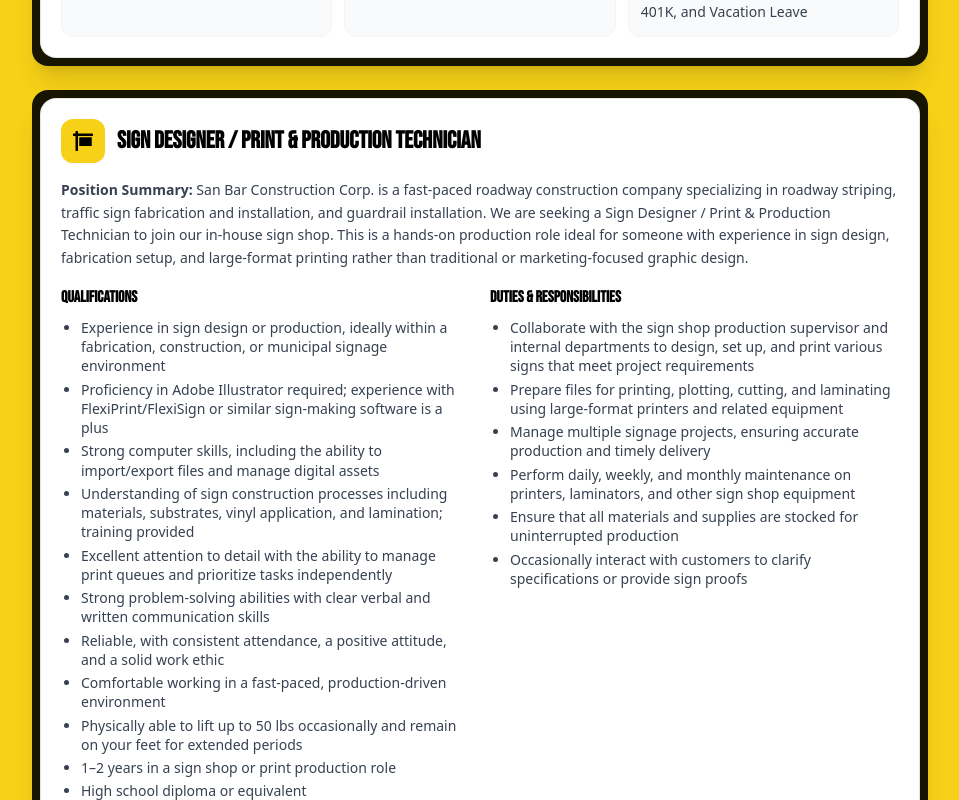
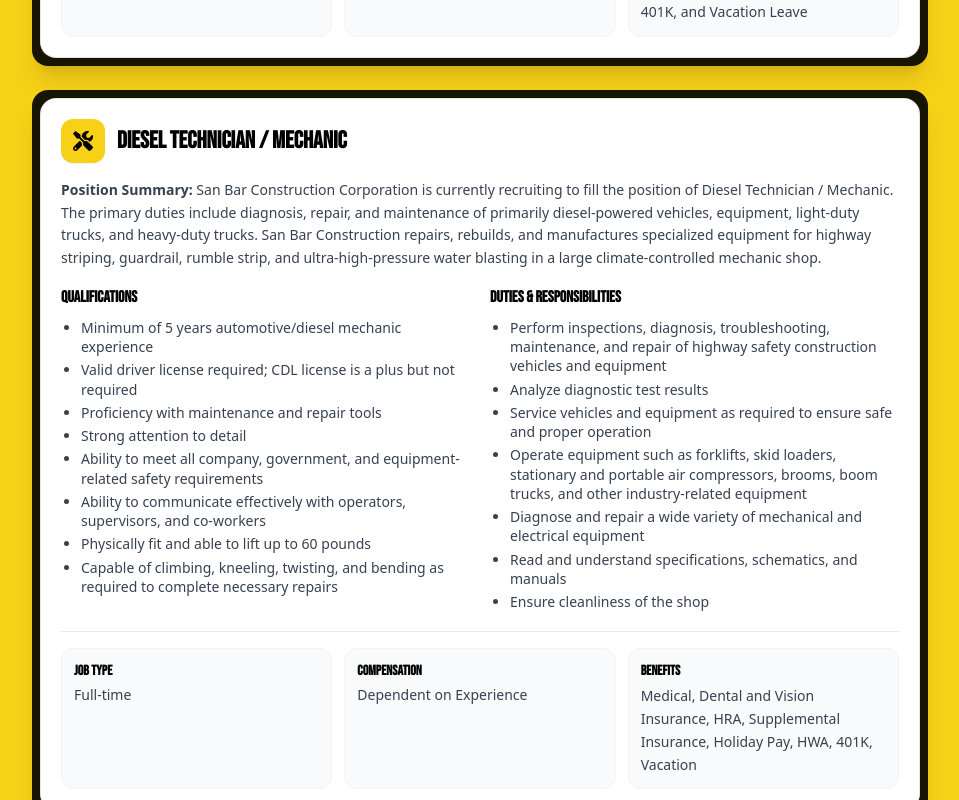
Before and after one commit to JoedyMcconn/SANBARCC, a Next.js app in the folder frontend/: page /job-opportunities in a window 1280 px wide. Shown: the part 2600-3400 px from the top of the page, without its empty margins (160-1119 px from the left). Built offline with nearby package versions, Linux system fonts and the light colour scheme.

Commit message:
changing job positions

```diff
--- a/frontend/src/app/job-application/page.tsx
+++ b/frontend/src/app/job-application/page.tsx
@@ -195,10 +195,6 @@ export default function JobApplicationForm() {
                                className="mr-2"/> Field/Technician
                     </label>
 
-                    <label className="flex items-center">
-                        <input type="checkbox" name="position" value="Sign Designer / Print Technician"
-                               className="mr-2"/> Sign Designer / Print Technician
-                    </label>
 
                     {/*<label className="flex items-center">*/}
                     {/*    <input type="checkbox" name="position" value="Senior Project Manager"*/}
--- a/frontend/src/app/job-opportunities/page.tsx
+++ b/frontend/src/app/job-opportunities/page.tsx
@@ -215,35 +215,6 @@ export default function JobOpportunities() {
             />
 
 
-            <JobPosition
-                title="Sign Designer / Print & Production Technician"
-                icon={<FaSign />}
-                summary="San Bar Construction Corp. is a fast-paced roadway construction company specializing in roadway striping, traffic sign fabrication and installation, and guardrail installation. We are seeking a Sign Designer / Print & Production Technician to join our in-house sign shop. This is a hands-on production role ideal for someone with experience in sign design, fabrication setup, and large-format printing rather than traditional or marketing-focused graphic design."
-                qualifications={[
-                    "Experience in sign design or production, ideally within a fabrication, construction, or municipal signage environment",
-                    "Proficiency in Adobe Illustrator required; experience with FlexiPrint/FlexiSign or similar sign-making software is a plus",
-                    "Strong computer skills, including the ability to import/export files and manage digital assets",
-                    "Understanding of sign construction processes including materials, substrates, vinyl application, and lamination; training provided",
-                    "Excellent attention to detail with the ability to manage print queues and prioritize tasks independently",
-                    "Strong problem-solving abilities with clear verbal and written communication skills",
-                    "Reliable, with consistent attendance, a positive attitude, and a solid work ethic",
-                    "Comfortable working in a fast-paced, production-driven environment",
-                    "Physically able to lift up to 50 lbs occasionally and remain on your feet for extended periods",
-                    "1–2 years in a sign shop or print production role",
-                    "High school diploma or equivalent"
-                ]}
-                responsibilities={[
-                    "Collaborate with the sign shop production supervisor and internal departments to design, set up, and print various signs that meet project requirements",
-                    "Prepare files for printing, plotting, cutting, and laminating using large-format printers and related equipment",
-                    "Manage multiple signage projects, ensuring accurate production and timely delivery",
-                    "Perform daily, weekly, and monthly maintenance on printers, laminators, and other sign shop equipment",
-                    "Ensure that all materials and supplies are stocked for uninterrupted production",
-                    "Occasionally interact with customers to clarify specifications or provide sign proofs"
-                ]}
-                jobType="Full-time"
-                compensation="$23.00 per hour"
-                benefits="Medical, Dental and Vision Insurance, HRA, Supplemental Insurance, Holiday Pay, HWA, 401K, and Vacation"
-            />
 
             {/*<JobPosition*/}
             {/*    title="Senior Project Manager"*/}
```
